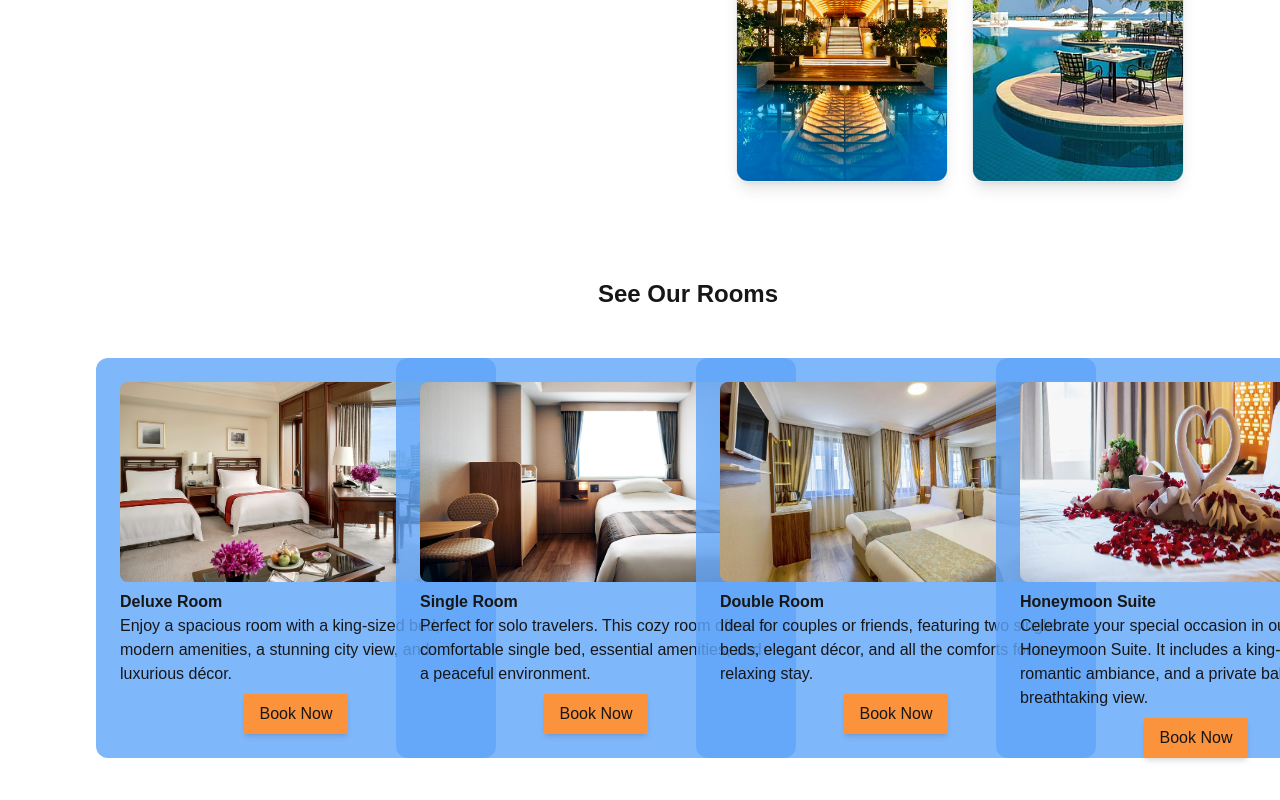
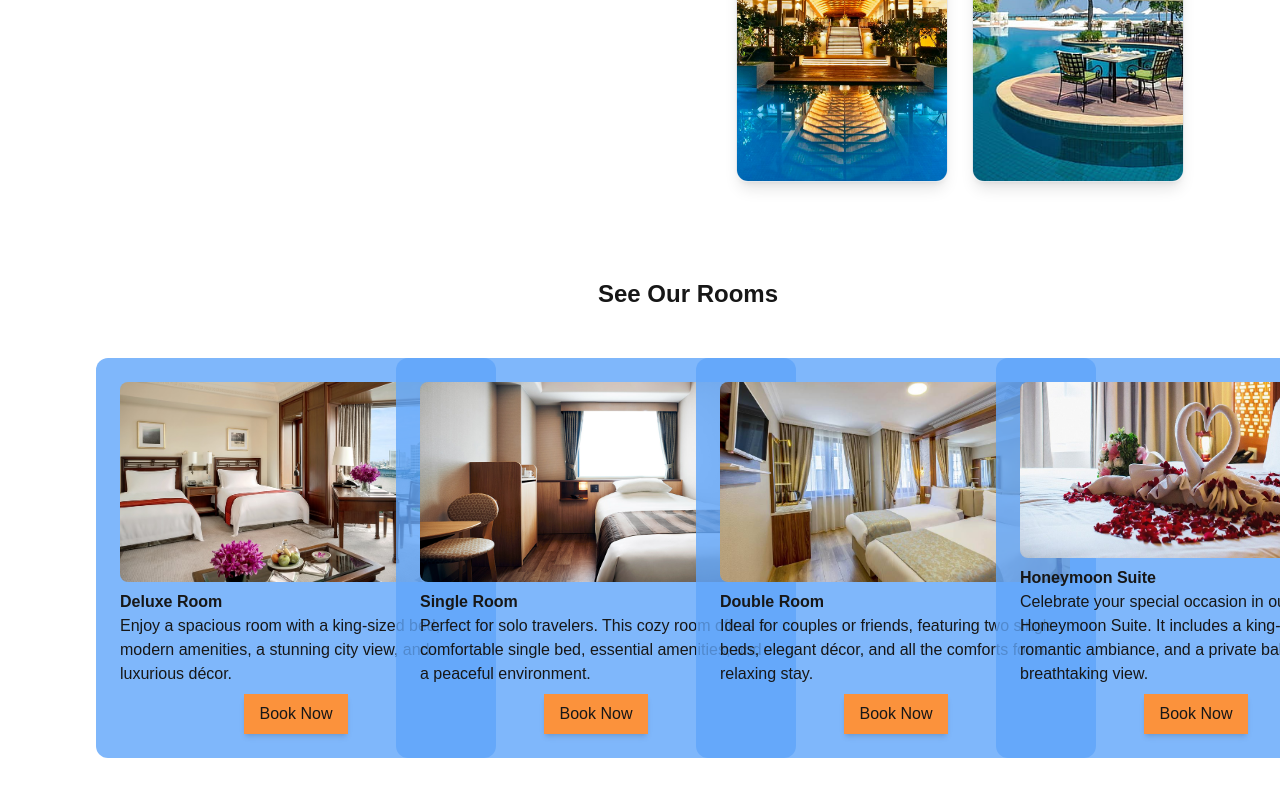
Before and after one commit to Fahim-ahmed-ifty/hotelreservation, a Next.js app: page / in a window 1280 px wide. Shown: the part 692-1492 px from the top of the page. Built offline with nearby package versions, Linux system fonts and the light colour scheme.

Commit message:
✅`initially create room cards with props and fixed button placemnets in card

```diff
--- a/app/components/RoomCard.tsx
+++ b/app/components/RoomCard.tsx
@@ -11,7 +11,7 @@ interface roomcardprops {
 
 const RoomCard = ({ text, img, imgalt, details }: roomcardprops) => {
   return (
-    <div className="w-[400px] h-[400px] p-6 bg-blue-400 bg-opacity-80  rounded-xl">
+    <div className="w-[400px] h-[400px] p-6 bg-blue-400 bg-opacity-80  rounded-xl flex flex-col justify-between">
       <Image
         className="w-[350px] h-[200px] rounded-lg"
         src={img}
@@ -21,7 +21,7 @@ const RoomCard = ({ text, img, imgalt, details }: roomcardprops) => {
       />
 
       <div className="mt-2 font-semibold">{text}</div>
-      <div>{details}</div>
+      <div className="flex-grow">{details}</div>
       <div className="mt-2 flex justify-center items-center">
         <Button text="Book Now" bgColor="bg-orange-400" />
       </div>
```
